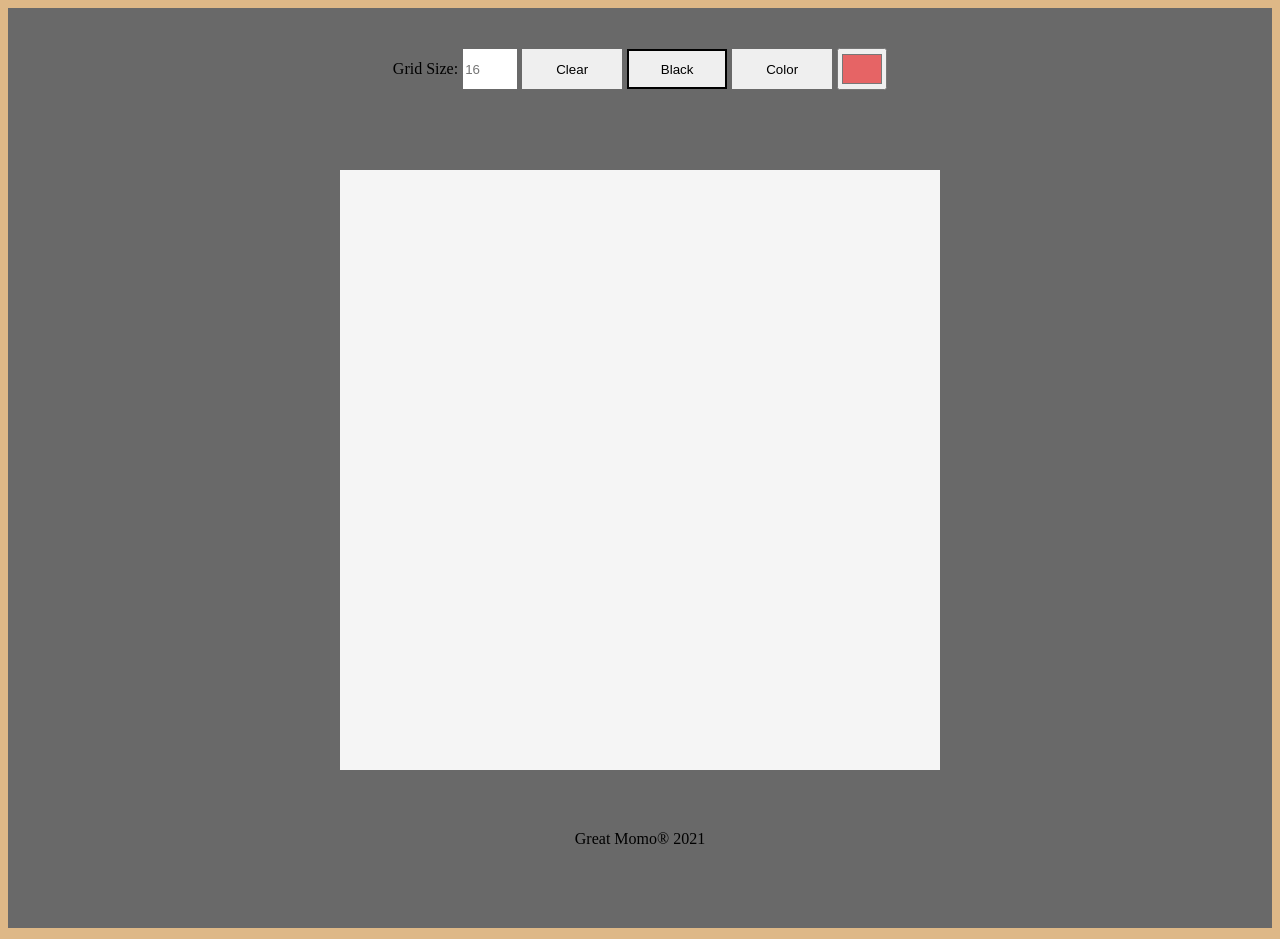
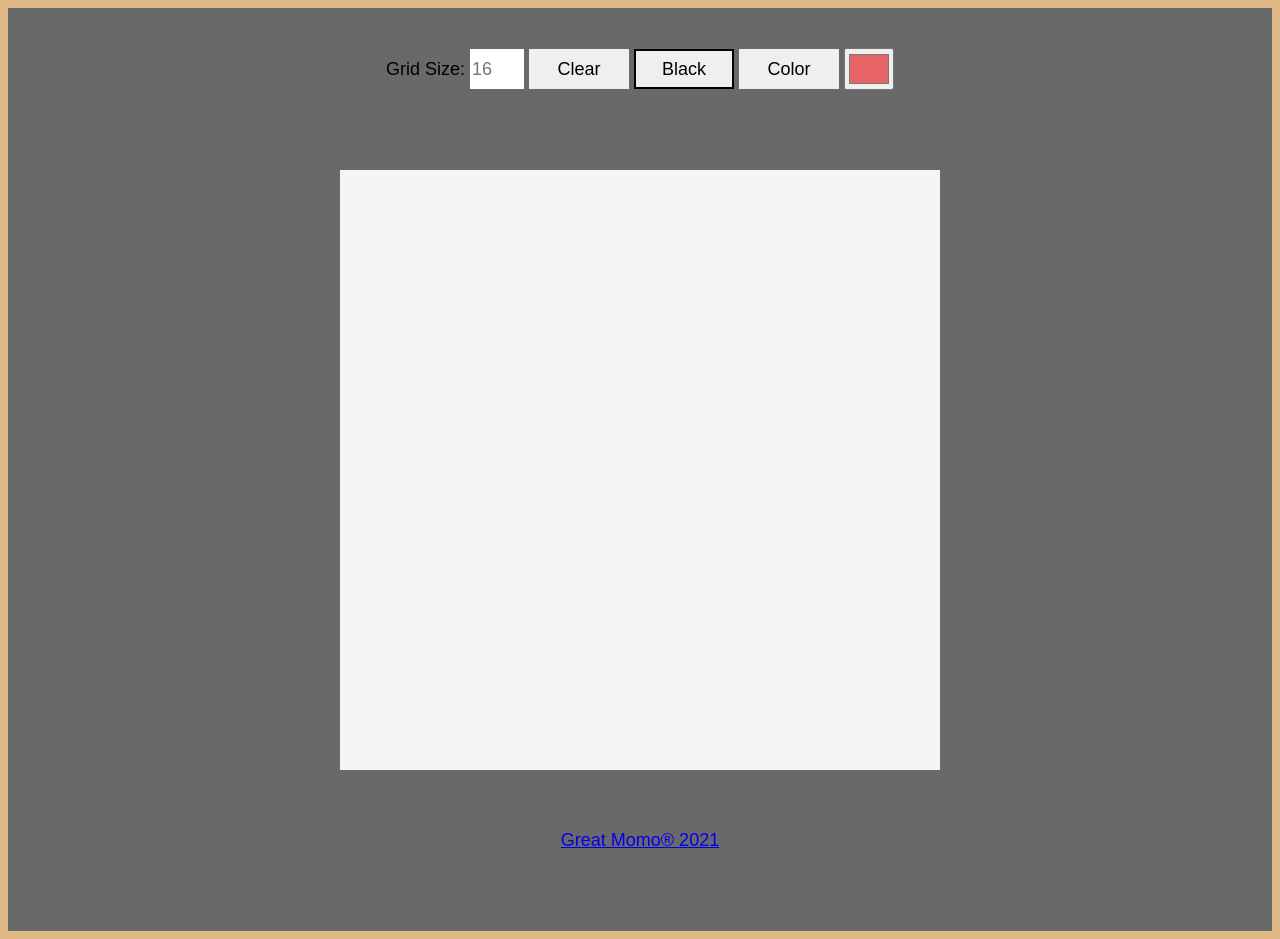
Before and after one commit to greatmomo/etch-a-sketch, a plain HTML site: page index.html in a window 1280 px wide. Drawn offline with Linux system fonts and the light colour scheme.

Commit message:
Add github link

```diff
--- a/index.html
+++ b/index.html
@@ -26,7 +26,9 @@
     </div>
 
     <div class='footer'>
-        <div class='copywrite'>Great Momo® 2021</div>
+        <div class='copywrite'>
+            <a href='https://github.com/greatmomo'>Great Momo® 2021</a>
+        </div>
     </div>
 </body>
 </html>
--- a/style.css
+++ b/style.css
@@ -1,17 +1,26 @@
 body {
     background-color: burlywood;
+
+    font-family:Arial, Helvetica, sans-serif;
+    font-size: 18px;
 }
 
 button {
     width: 100px;
     height: 40px;
     border: 0px solid black;
+
+    font-family: Arial, Helvetica, sans-serif;
+    font-size: 18px;
 }
 
 .textInput {
     width: 50px;
     height: 38px;
     border: 0px solid black;
+
+    font-family:Arial, Helvetica, sans-serif;
+    font-size: 18px;
 }
 
 #draw-color {
@@ -66,3 +75,7 @@ button {
 .button-black {
     border: 2px solid black;
 }
+
+a {
+
+}
```
